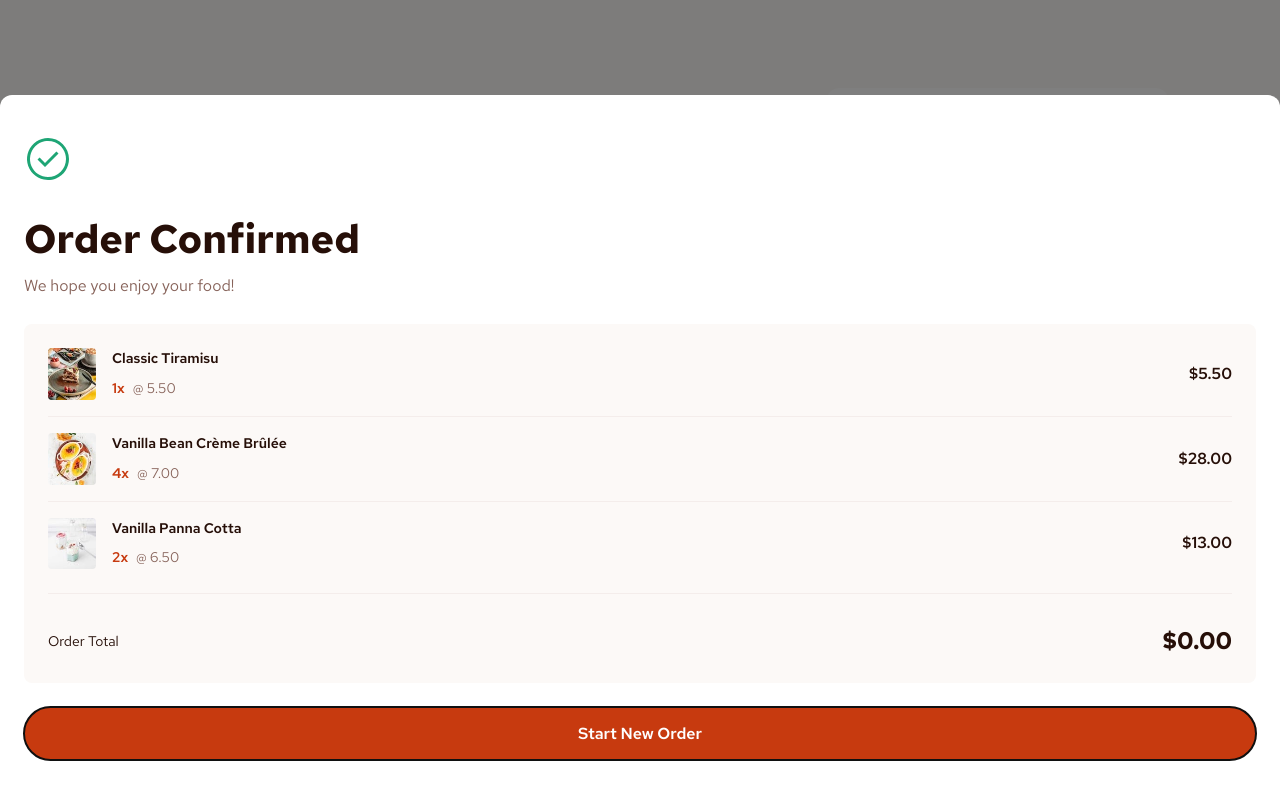
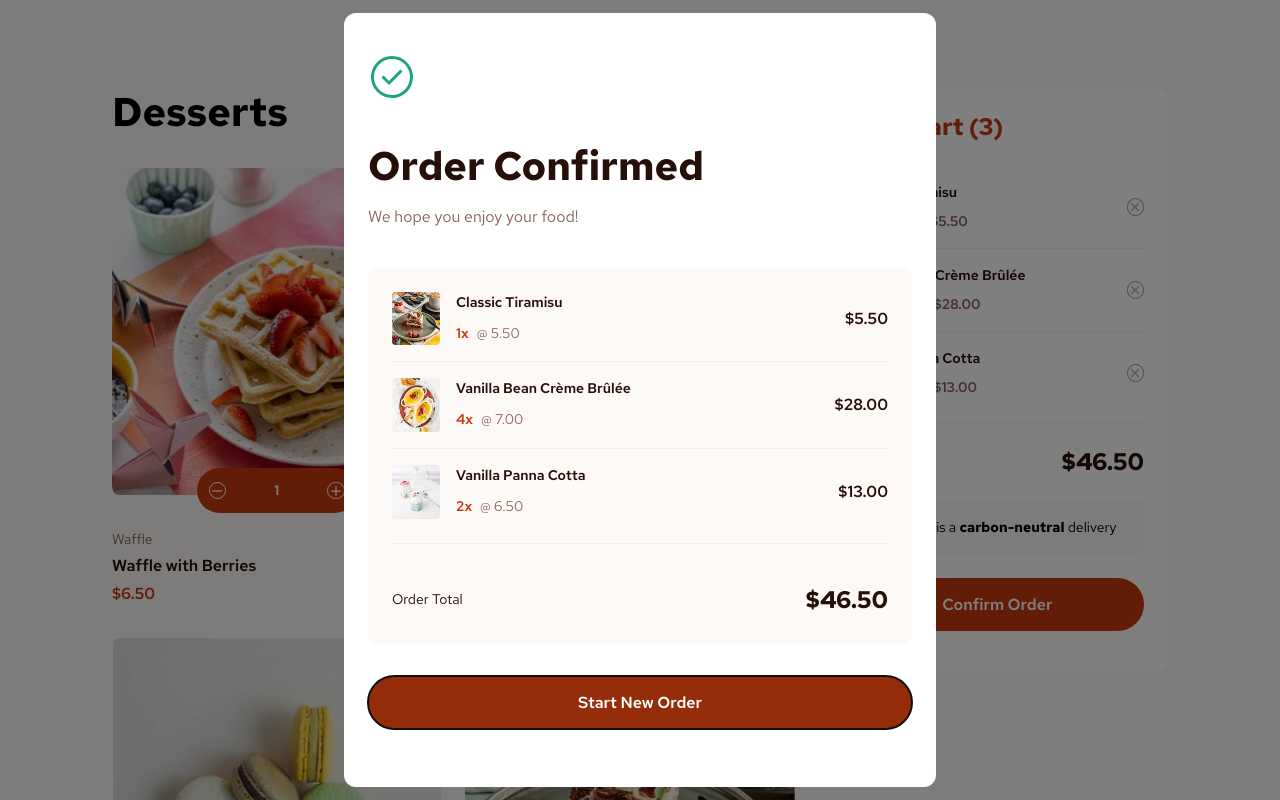
Before and after one commit to delroscol98/Product-Cart, a React (Vite) app: page / in a window 1280 px wide. Shown: the top 800 px of the page. Built offline with nearby package versions, Linux system fonts and the light colour scheme; data requests are answered from the project's data file.

Commit message:
modal responsive

```diff
--- a/src/components/ConfirmationModal/ConfirmationModal.jsx
+++ b/src/components/ConfirmationModal/ConfirmationModal.jsx
@@ -4,6 +4,8 @@ import styles from "./ConfirmationModal.module.css";
 
 function ConfirmationModal() {
   const { cart } = useCart();
+
+  const total = cart.reduce((acc, curr) => acc + curr.price * curr.count, 0);
 
   return (
     <Modal open={true}>
@@ -58,7 +60,7 @@ function ConfirmationModal() {
           <p
             className={`heading-2 ${styles.modal__cart__total__container__amount}`}
           >
-            $0.00
+            ${total.toFixed(2)}
           </p>
         </section>
       </section>
--- a/src/components/ConfirmationModal/ConfirmationModal.module.css
+++ b/src/components/ConfirmationModal/ConfirmationModal.module.css
@@ -111,4 +111,11 @@
   font-size: 1.6rem;
   line-height: 1.5;
   font-weight: 600;
+  transition: all 0.2s;
 }
+
+.modal__btn:hover,
+.modal__btn:focus {
+  cursor: pointer;
+  background-color: #952c0a;
+}
--- a/src/components/Modal/Modal.module.css
+++ b/src/components/Modal/Modal.module.css
@@ -5,9 +5,25 @@
   margin-top: 9.5rem;
   height: -webkit-fill-available;
   display: grid;
-  gap: var(--gap-5);
+  gap: var(--gap-6);
   border-top-left-radius: var(--gap-3);
   border-top-right-radius: var(--gap-3);
+}
+
+@media screen and (width > 26.5625em) {
+  .modal {
+    min-width: 0;
+    width: auto;
+    max-width: 68.8rem;
+    border-radius: var(--gap-3);
+    margin: auto;
+  }
+}
+
+@media screen and (width > 62.5em) {
+  .modal {
+    max-width: 59.2rem;
+  }
 }
 
 .modal::backdrop {
```
